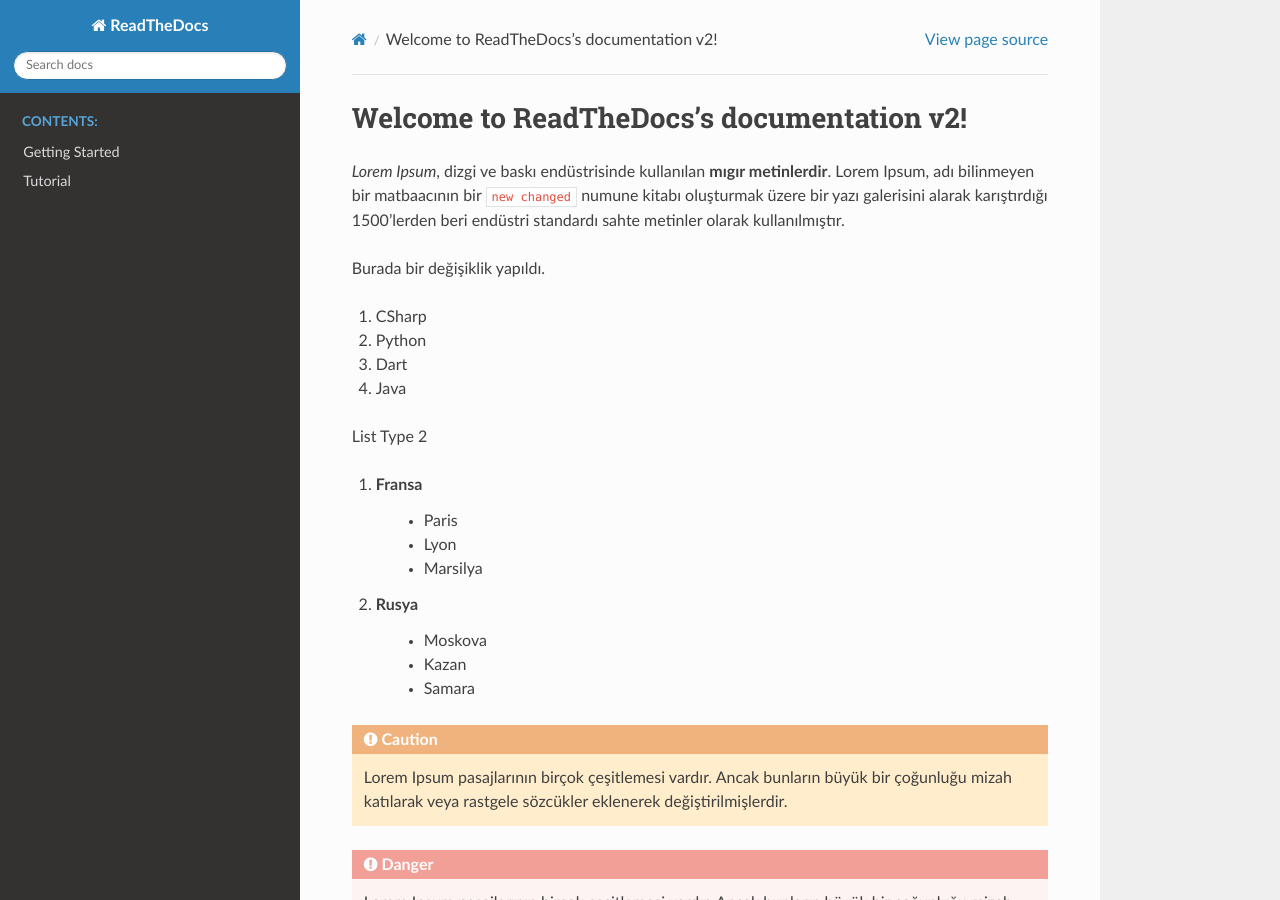
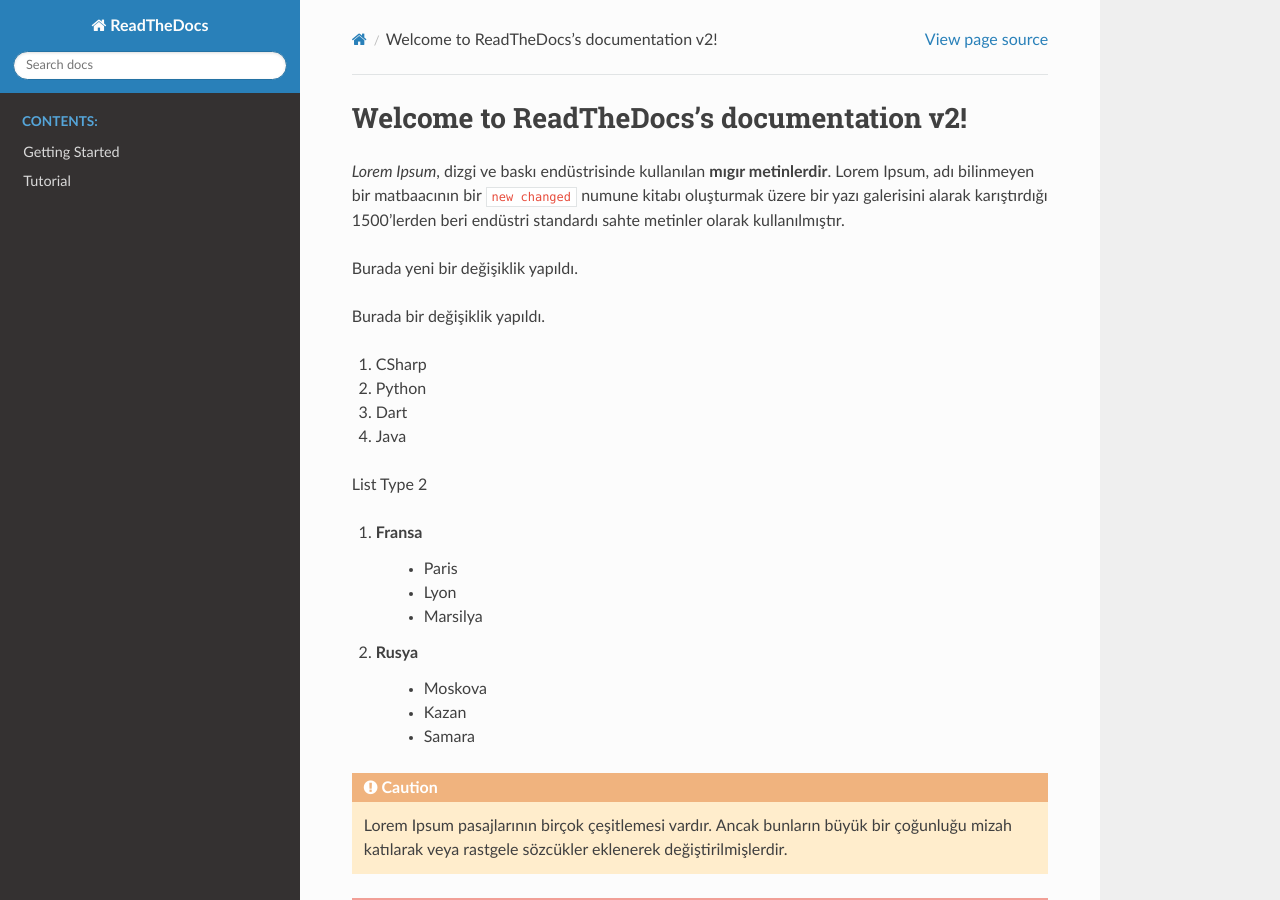
Before and after one commit to mustafadikyar/readthedocs-implementation, a Sphinx documentation site: the page built from source/index.rst, in a window 1280 px wide and 900 px high. Built offline with Sphinx 7.4.7 and the Read the Docs theme 2.0.0, drawn with Linux system fonts in a browser that asks for light colours.

Commit message:
Update index.rst

```diff
--- a/source/index.rst
+++ b/source/index.rst
@@ -11,6 +11,8 @@ Lorem Ipsum, adı bilinmeyen bir matbaacının bir ``new changed`` numune kitab
 üzere bir yazı galerisini alarak karıştırdığı 1500'lerden beri endüstri standardı
 sahte metinler olarak kullanılmıştır.
 
+
+Burada yeni bir değişiklik yapıldı.
 
 Burada bir değişiklik yapıldı.
 
```
